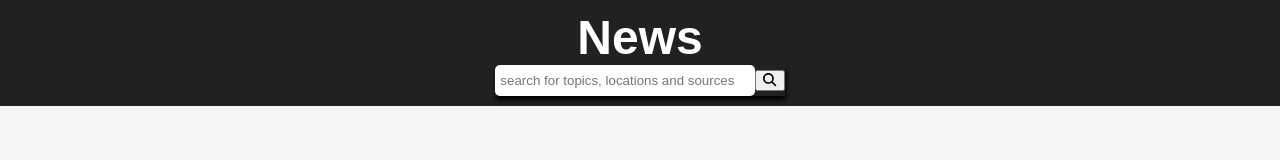
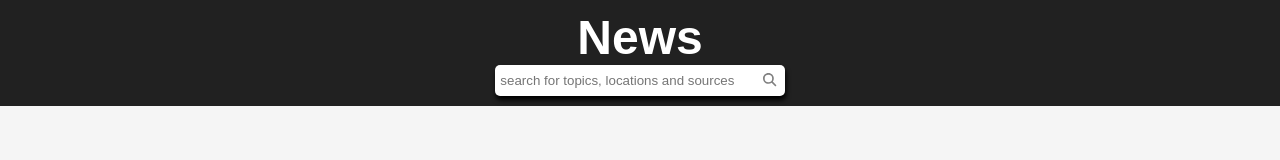
Before and after one commit to Ashrib/News-Posts-Api, a React (Create React App) app: page / in a window 1280 px wide. Shown: the top 160 px of the page. Built offline with nearby package versions, Linux system fonts and the light colour scheme.

Commit message:
some commit

```diff
--- a/src/App.css
+++ b/src/App.css
@@ -29,15 +29,28 @@
 }
 .form-box{
   box-shadow: 1px 4px 5px black;
+  border-radius: 5px;
+  background-color: white;
   /* display: flex;
   flex-direction: column; */
 }
 .search-inp{
+  border: none;
   border-radius: 5px;
+  padding: 8px 5px;
+  background-color: transparent;
+  width: 250px;
+}
+.form-box > form > button{
+  padding: 8px 8px;
+  border-radius: 50%;
   border: none;
-  padding: 8px 5px;
-  /* background-color: transparent; */
-  width: 250px;
+  cursor: pointer;
+  background-color: transparent;
+  color: gray;
+}
+.form-box > form > button:hover{
+  background-color: #f5f5f5;
 }
 .post-time{
   color: gray;
```
